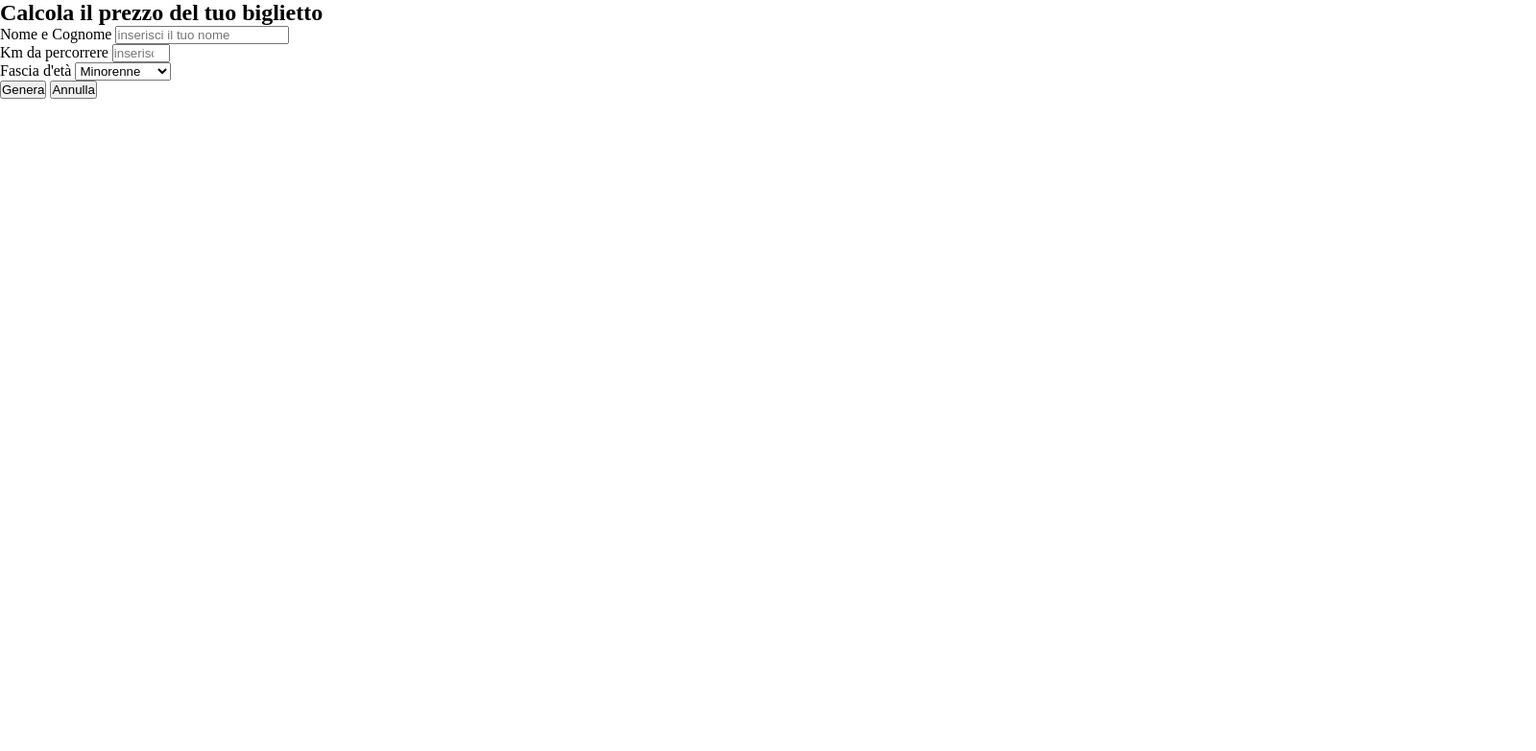
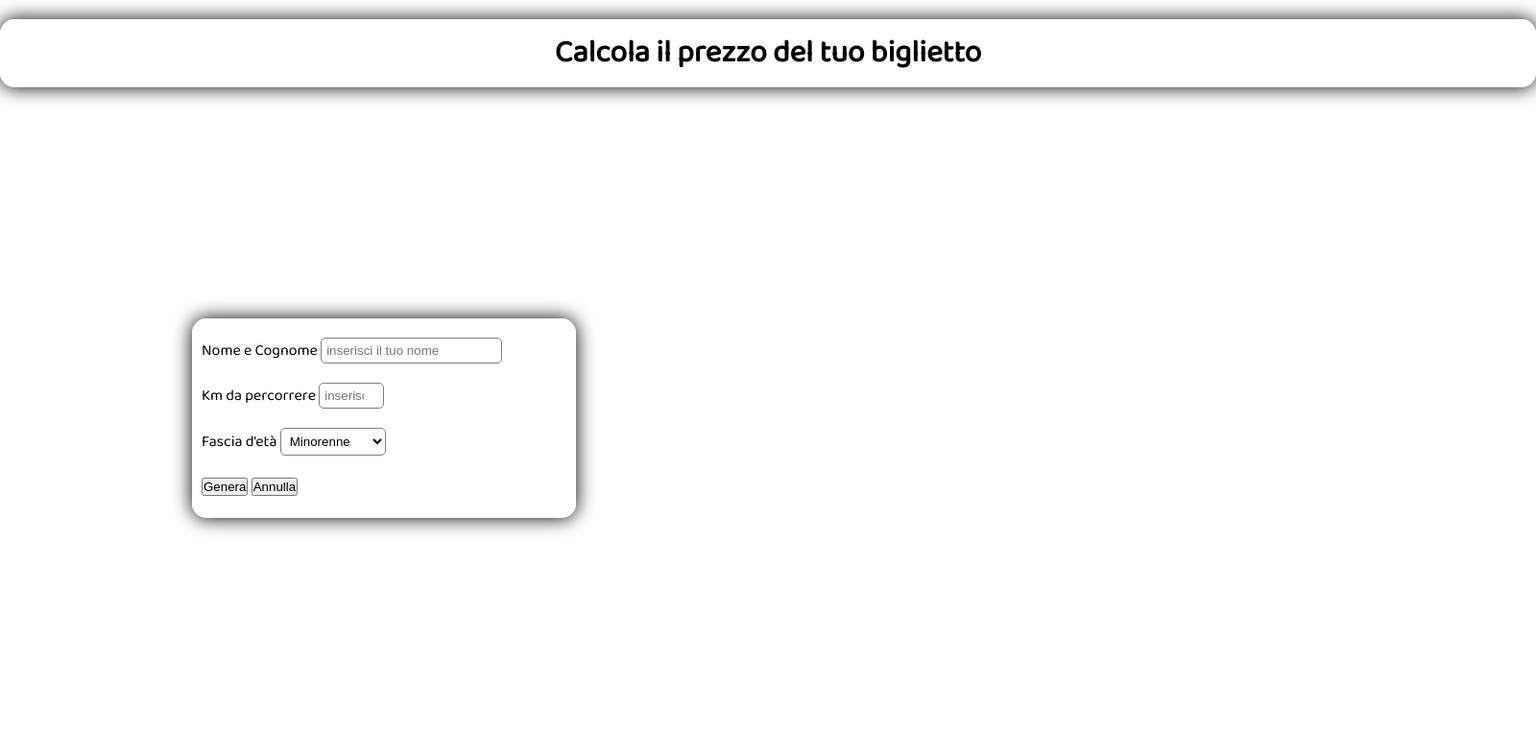
Before and after one commit to carminelentisco/js-biglietto-treno-form, a plain HTML site: page index.html in a window 1280 px wide. Shown: the whole page at 96% size, 1600 px wide, since content can reach past the window. Drawn offline with Linux system fonts and the light colour scheme.

Commit message:
CSS Prototipo 1

```diff
--- a/css/main.css
+++ b/css/main.css
@@ -1,3 +1,8 @@
+
+/* ------ IMPORT ------ */
+/*--- font ---*/
+@import url('https://fonts.googleapis.com/css?family=Baloo+2&display=swap');
+
 /* ------ GENERAL RULE ------  */
 
 * {
@@ -11,12 +16,72 @@ body {
     background-position: center;
     background-repeat: no-repeat;
     background-size: cover;
+    font-family: 'Baloo 2', cursive;
+    font-weight: 400;
     height: 100vh;
 }
 
+/* ------ UTILITY ------ */
+
+.paddig_topBottom-10 {
+    padding: 10px 0;
+}
 
 
 /* ------ PAGE ------ */
+
+.container {
+    width: 1600px;
+    height: 100%;
+    margin: 0 auto;
+    padding: 20px 0;
+    display: flex;
+    flex-direction: column;
+}
+
+/* ------ HEADER ------*/
+
+header {
+    background-color: rgba(255, 255, 255, 0.7);
+    border-radius: 15px;
+    box-shadow: 0px 0px 20px;
+    text-align: center;
+    padding: 10px;
+}
+
+/* ------ MAIN ------ */
+
+.content-page {
+    flex-grow: 1;
+    display: flex;
+    align-items: center;
+}
+
+/* ------ BOX ------ */
+
+.box {
+    width: 50%;
+    display: flex;
+    justify-content: center;
+}
+
+.box-formatting {
+    width: 50%;
+    padding: 10px;
+    background-color: rgba(255, 255, 255, 0.7);
+    border-radius: 15px;
+    box-shadow: 0px 0px 20px;
+}
+
+.input-format {
+    background: none;
+    border: 1px solid grey;
+    border-radius: 5px;
+    padding: 5px;
+}
+
+
+/*-----------------------------------------------------------------*/
 
 .show {
     opacity: 1;
--- a/index.html
+++ b/index.html
@@ -9,43 +9,55 @@
 </head>
 <body>
 
-    <div class="page">
+    <div class="container">
+
+        <!-- Header page -->
+        <header class="header">
+            <h1 class="title">Calcola il prezzo del tuo biglietto</h1>
+        </header>
+
+        <main class="content-page">
 
             <!-- Dati utente -->
-        <section>
-            <h1 class="title">Calcola il prezzo del tuo biglietto</h1>
+            <section class="box">
 
-            <div class="dati-input">
-                <div class="dati-input-utente">
-                    <div class="">
+                    <div class="box-formatting">
+
+                        <!-- Dati utente -->
+                        <div class="dati-utente">
+
+                            <!-- Nome e Cognome -->
+                            <div class="paddig_topBottom-10">
                                 <label for="nome">Nome e Cognome</label>
-                        <input id="nome" type="text"
-                               name="nome"
-                                placeholder="inserisci il tuo nome"
-                        >
+                                <input id="nome" class="input-format" type="text"  name="nome" placeholder="inserisci il tuo nome">
                             </div>
-                    <div class="">
+
+                            <!-- Km -->
+                            <div class="paddig_topBottom-10">
                                 <label for="km">Km da percorrere</label>
-                        <input id="km" type="number" min="1" max="300"
-                               name="km"
-                                placeholder="inserisci i Km"
-                        >
+                                <input id="km" class="input-format" type="number" min="1" max="300" name="km"  placeholder="inserisci i Km">
                             </div>
-                    <div class="">
+
+                            <!-- Età -->
+                            <div class="paddig_topBottom-10">
                                 <label for="fascia-eta">Fascia d'età</label>
-                        <select name="fascia-eta" id="fascia-eta">
+                                <select name="fascia-eta" id="fascia-eta" class="input-format">
                                     <option value="minorenne">Minorenne</option>
                                     <option value="maggiorenne">Maggiorenne</option>
                                     <option value="over65">Over 65</option>
                                 </select>
                             </div>
+
                         </div>
 
-                <div class="row">
+                        <!-- buttn -->
+                        <div class="paddig_topBottom-10">
                             <button class="btn" id="bottoneGenera">Genera</button>
                             <button class="btn" id="bottoneAnnulla">Annulla</button>
                         </div>
+
                     </div>
+
             </section>
 
             <!-- Creazione bigletto -->
@@ -89,6 +101,8 @@
                     </div>
                 </div>
             </section>
+
+        </main>
     </div>
 
     <!-- JS -->
--- a/js/main.js
+++ b/js/main.js
@@ -55,7 +55,7 @@ bottoneGenera.addEventListener('click',
         document.getElementById('costo').innerHTML = costoBiglietto;
 
         // Mostra biglietto
-        container.className = 'show';
+        container.classList = 'show' + ' box-formatting';
     }
 );
 
```
Lines whose indentation alone changed are shown as unchanged.
